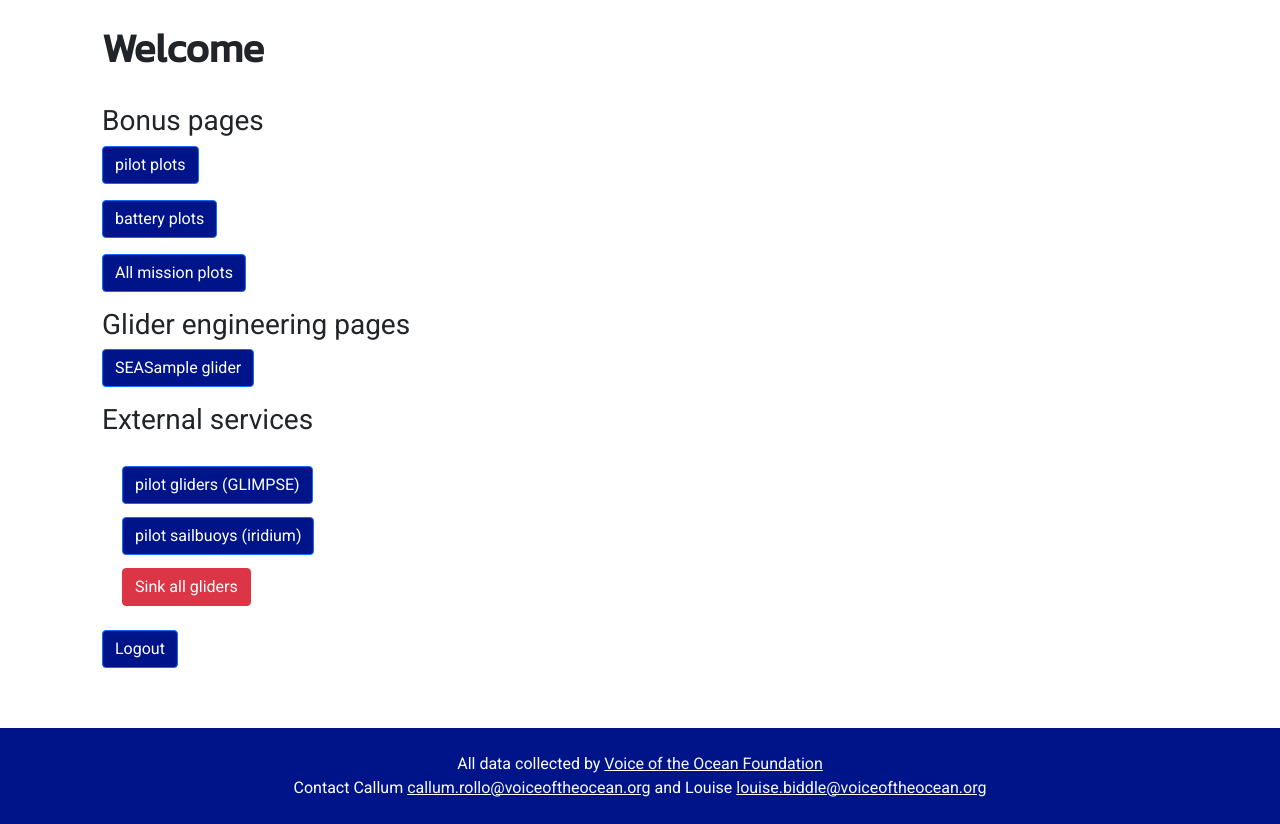
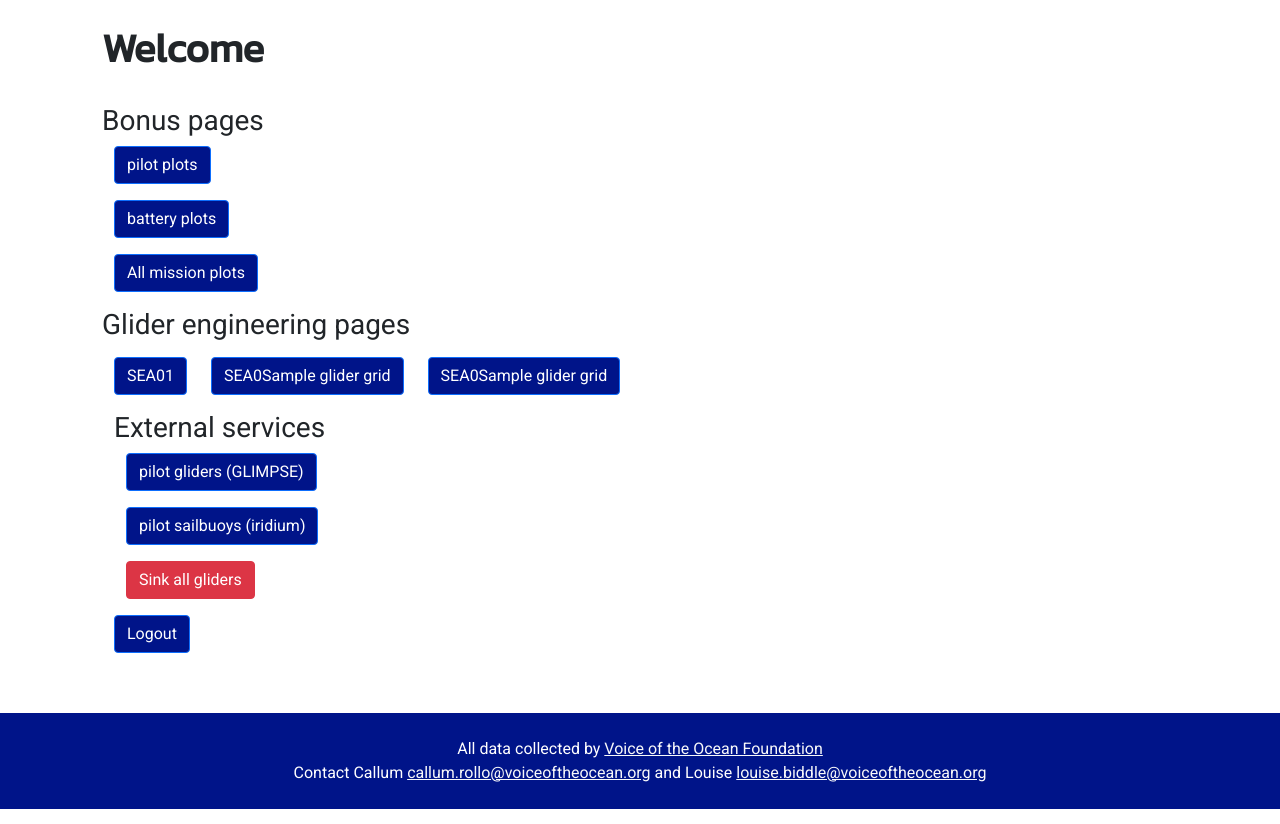
Before and after one commit to voto-ocean-knowledge/voto-web, a Flask app: template voto/templates/account/account.html in a window 1280 px wide. Shown: the part 61-885 px from the top of the page. Run offline with Flask 3, Linux system fonts and the light colour scheme; the template is opened without the code that fills it: most values are stand-ins (such as "Sample title", 1, 10 or a date in 2020); parts of the project's set-up code (start-up, migrations or seed data) failed here and were passed over.

Commit message:
put engineering links in grid

```diff
--- a/voto/templates/account/account.html
+++ b/voto/templates/account/account.html
@@ -5,20 +5,37 @@
     <div class="welcome">
         <h1>Welcome {{ user.name }}</h1><br>
         <h3>Bonus pages</h3>
+                <div class="container">
+
             <p><a  class="btn btn-primary" role="button" href="monitor"> pilot plots </a> </p>
             <p><a  class="btn btn-primary" role="button" href="battery"> battery plots </a> </p>
             <p><a  class="btn btn-primary" role="button" href="pilot/all-plots"> All mission plots </a> </p>
+                </div>
+        <h3>Glider engineering pages</h3>
 
-        <h3>Glider engineering pages</h3>
-            {% for g in gliders %}
-            <p><a href="fleet/SEA{{ g.glider }}-engineering" class="btn btn-primary" role="button">SEA{{ g.glider }}</a></p>
+
+        <div class="container">
+            {% for g in glider_grid %}
+            <p>
+          <div class="row justify-content-md-left">
+            <div class="col-md-auto">
+                <a href="fleet/SEA{{ g[0] }}-engineering" class="btn btn-primary" role="button">SEA0{{ g[0] }}</a>
+            </div>
+            <div class="col-md-auto">
+                <a href="fleet/SEA{{ g[1] }}-engineering" class="btn btn-primary" role="button">SEA0{{ g[1] }}</a>
+            </div>
+            <div class="col-md-auto">
+                <a href="fleet/SEA{{ g[2] }}-engineering" class="btn btn-primary" role="button">SEA0{{ g[2] }}</a>
+            </div>
+            </p>
             {%  endfor %}
+          </div>
+        <h3>External services</h3>
 
-        <h3>External services</h3>
-    <div class="options">
-        <a  class="btn btn-primary" role="button" href="https://www.glimpse-alseamar.com/"> pilot gliders (GLIMPSE) </a> <br>
-        <a  class="btn btn-primary" role="button" href="https://iridium2.azurewebsites.net"> pilot sailbuoys (iridium) </a> <br>
-        <a  class="btn btn-danger" role="button" href="{{sink_link}}"> Sink all gliders</a>
+    <div class="container">
+       <p> <a  class="btn btn-primary" role="button" href="https://www.glimpse-alseamar.com/"> pilot gliders (GLIMPSE) </a> </p>
+        <p><a  class="btn btn-primary" role="button" href="https://iridium2.azurewebsites.net"> pilot sailbuoys (iridium) </a> </p>
+        <p><a  class="btn btn-danger" role="button" href="{{sink_link}}"> Sink all gliders</a></p>
     </div>
         <a href="/account/logout" class="btn btn-primary" role="button">Logout</a>
     </div>
```
Also changed, not shown: voto/viewmodels/pilot/account_viewmodel.py (+12 -1 lines).
